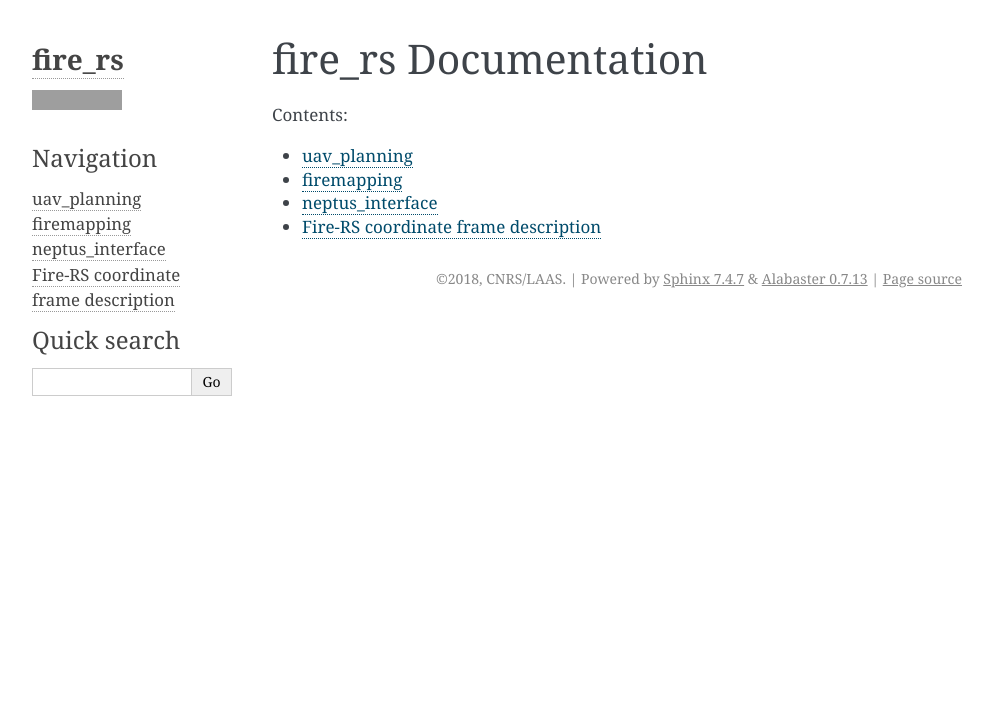
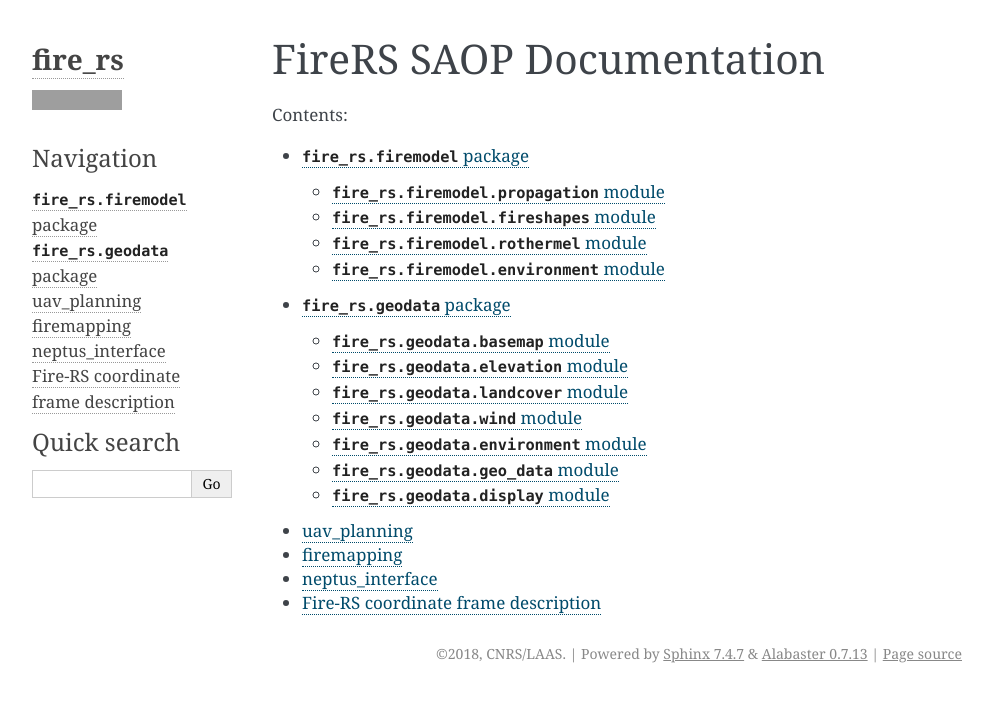
Before and after one commit to laas/fire-rs-saop, a Sphinx documentation site: the page built from doc/index.rst, in a window 1280 px wide. Shown: the top 702 px of the page, without its empty margins (148-1141 px from the left). Built offline with Sphinx 7.4.7, drawn with Linux system fonts in a browser that asks for light colours; grey boxes are pictures that could not be loaded.

Commit message:
Include firemodel and geodata packages in the doc

```diff
--- /dev/null
+++ b/doc/firemodel.rst
@@ -0,0 +1,34 @@
+``fire_rs.firemodel`` package
+=============================
+
+``fire_rs.firemodel.propagation`` module
+----------------------------------------
+
+.. automodule:: fire_rs.firemodel.propagation
+    :members:
+    :undoc-members:
+    :private-members:
+
+``fire_rs.firemodel.fireshapes`` module
+---------------------------------------
+
+.. automodule:: fire_rs.firemodel.fireshapes
+    :members:
+    :undoc-members:
+..    :private-members:
+
+``fire_rs.firemodel.rothermel`` module
+--------------------------------------
+
+.. automodule:: fire_rs.firemodel.rothermel
+    :members:
+    :undoc-members:
+..    :private-members:
+
+``fire_rs.firemodel.environment`` module
+----------------------------------------
+
+.. automodule:: fire_rs.firemodel.environment
+    :members:
+    :undoc-members:
+..    :private-members:
--- /dev/null
+++ b/doc/geodata.rst
@@ -0,0 +1,58 @@
+``fire_rs.geodata`` package
+===========================
+
+``fire_rs.geodata.basemap`` module
+----------------------------------
+
+.. automodule:: fire_rs.geodata.basemap
+    :members:
+    :undoc-members:
+    :private-members:
+
+``fire_rs.geodata.elevation`` module
+------------------------------------
+
+.. automodule:: fire_rs.geodata.elevation
+    :members:
+    :undoc-members:
+    :private-members:
+
+``fire_rs.geodata.landcover`` module
+------------------------------------
+
+.. automodule:: fire_rs.geodata.landcover
+    :members:
+    :undoc-members:
+    :private-members:
+
+``fire_rs.geodata.wind`` module
+-------------------------------
+
+.. automodule:: fire_rs.geodata.wind
+    :members:
+    :undoc-members:
+    :private-members:
+
+``fire_rs.geodata.environment`` module
+--------------------------------------
+
+.. automodule:: fire_rs.geodata.environment
+    :members:
+    :undoc-members:
+    :private-members:
+
+``fire_rs.geodata.geo_data`` module
+-----------------------------------
+
+.. automodule:: fire_rs.geodata.geo_data
+    :members:
+    :undoc-members:
+..    :private-members:
+
+``fire_rs.geodata.display`` module
+-----------------------------------
+
+.. automodule:: fire_rs.geodata.display
+    :members:
+    :undoc-members:
+    :private-members:
--- a/doc/index.rst
+++ b/doc/index.rst
@@ -1,10 +1,14 @@
-fire_rs Documentation
+FireRS SAOP Documentation
 ============================
 
 Contents:
 
 .. toctree::
    :maxdepth: 2
+
+   firemodel
+
+   geodata
 
    uav_planning
 
```
